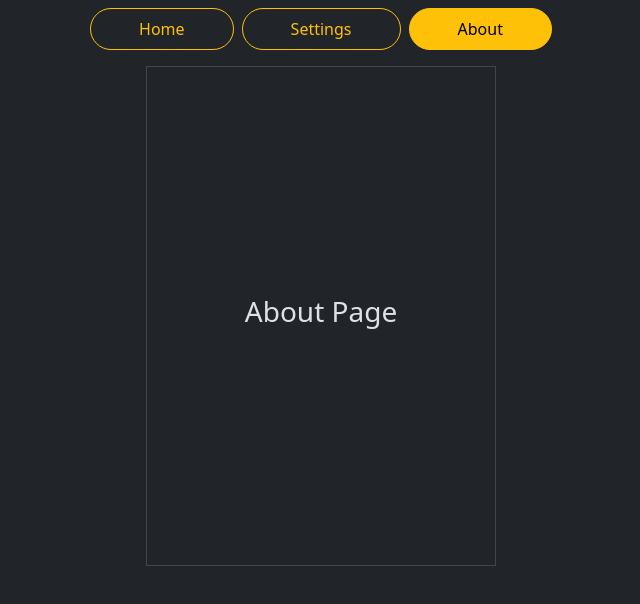
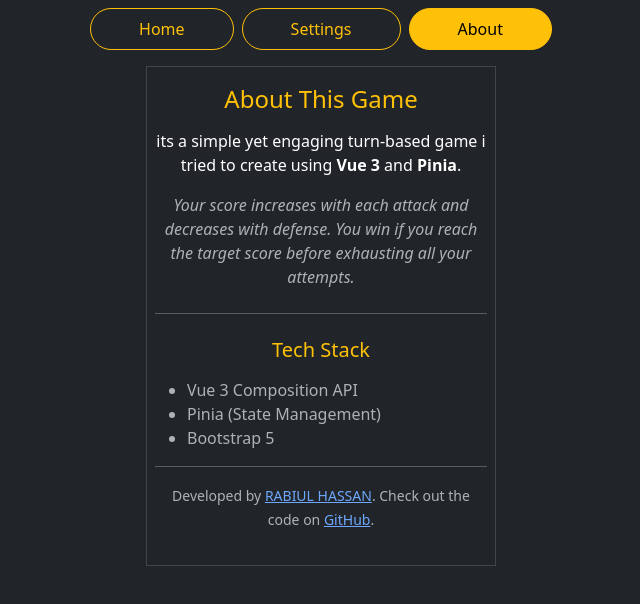
Before and after one commit to rabiulhassandev/vue-pinia, a Vue app: page /about in a window 1280 px wide. Shown: the top 604 px of the page, without its empty margins (319-959 px from the left). Built offline with nearby package versions, Linux system fonts and the light colour scheme.

Commit message:
about page content added

```diff
--- a/src/Components/About.vue
+++ b/src/Components/About.vue
@@ -1,10 +1,44 @@
 <script setup>
-import MobileView from '@/Layouts/MobileView.vue';
-
+import MobileView from "@/Layouts/MobileView.vue";
 </script>
 
 <template>
     <MobileView>
-        <h3 class="text-center">About Page</h3>
+        <section class="min-h-screen bg-gray-900 text-white py-12 px-6 flex items-center justify-center">
+            <div class="text-center">
+                <h4 class="text-warning mb-3">About This Game</h4>
+                <p>
+                    its a simple yet engaging turn-based game i tried to create using
+                    <strong>Vue 3</strong> and <strong>Pinia</strong>.
+                </p>
+
+                <p class="mb-4 text-muted">
+                    <i>
+                        Your score increases with each attack and decreases with defense. You win if you reach the target score before exhausting all your attempts.
+                    </i>
+                </p>
+
+                <hr>
+
+                <h5 class="text-warning mb-3 pt-2">Tech Stack</h5>
+                <ul class="list-disc list-inside text-muted text-start">
+                    <li>Vue 3 Composition API</li>
+                    <li>Pinia (State Management)</li>
+                    <li>Bootstrap 5</li>
+                </ul>
+
+                <hr>
+
+                <p class="text-muted">
+                    <small>
+                        Developed by
+                        <a href="https://github.com/rabiulhassandev" class="text-blue-400 hover:underline"
+                            target="_blank">RABIUL HASSAN</a>. Check out the code on
+                        <a href="https://github.com/rabiulhassandev/vue-pinia-PowerPlayGame" target="_blank"
+                            class="text-blue-400 hover:underline">GitHub</a>.
+                    </small>
+                </p>
+            </div>
+        </section>
     </MobileView>
 </template>
```
